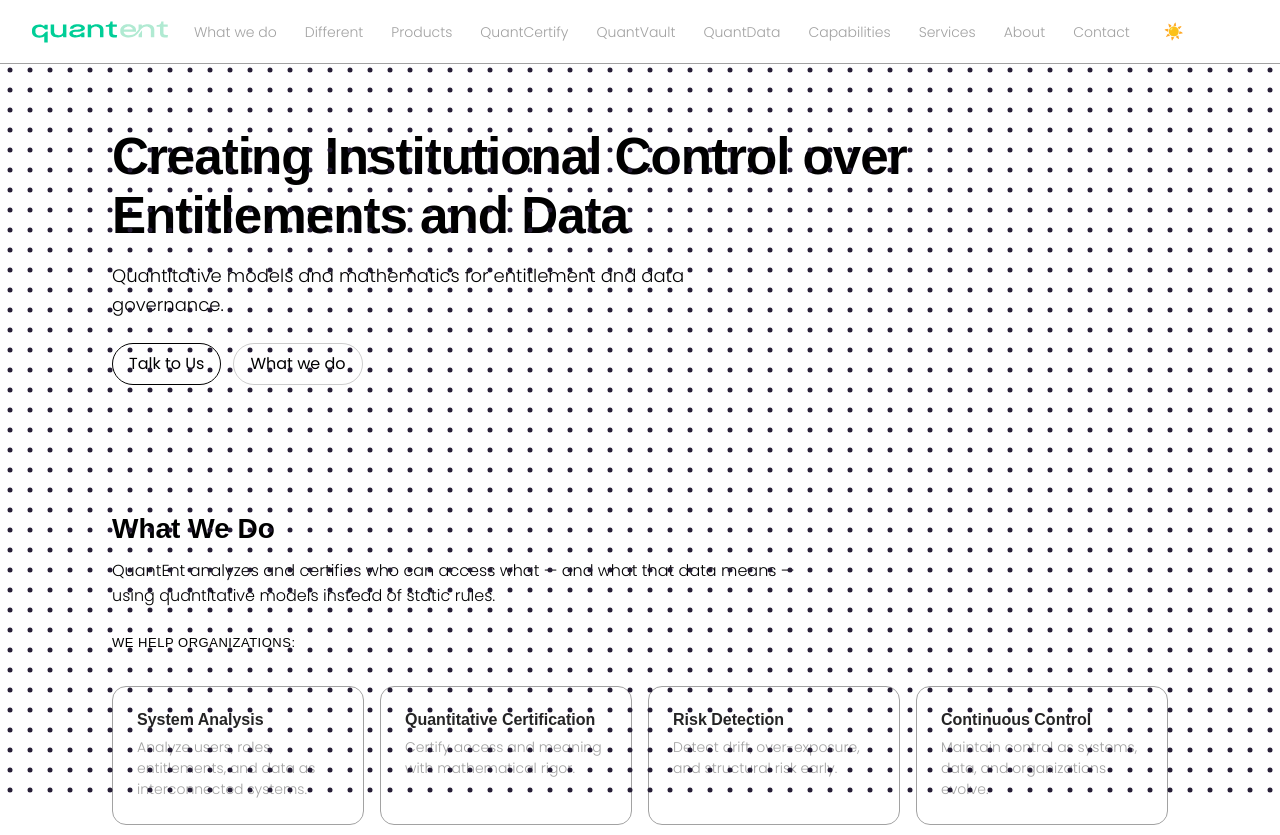
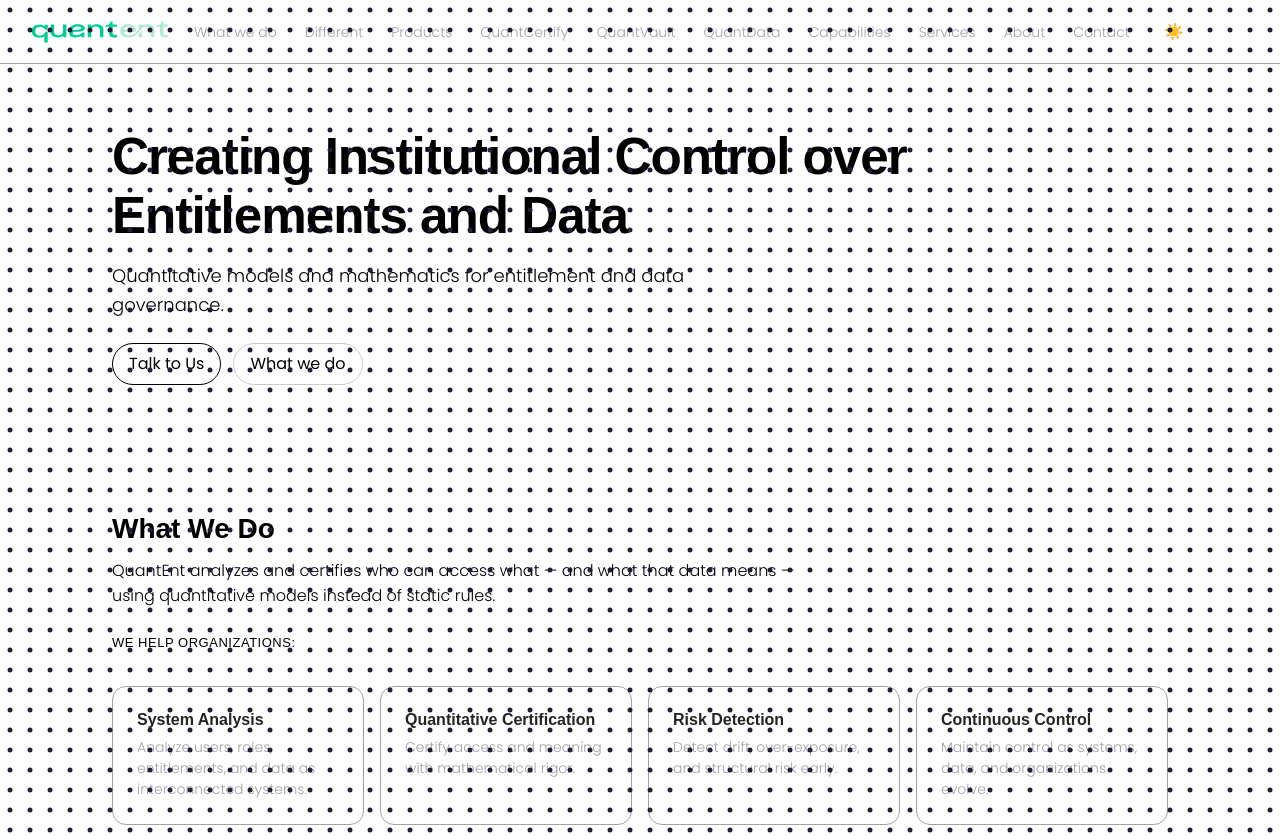
Before and after one commit to quantent-web/quantent-web, a Next.js app: page / in a window 1280 px wide. Shown: the top 835 px of the page. Built offline with nearby package versions, Linux system fonts and the light colour scheme; a web font is replaced by a local one.

Commit message:
Update bg grid z-index

```diff
--- a/app/globals.css
+++ b/app/globals.css
@@ -690,7 +690,8 @@ html[data-theme="dark"] .theme-icon-dark {
   position: absolute;
   inset: 0;
   z-index: 0;
-  height: 100vh;
+  height: 900vh;
+   z-index:99;
 }
 
 .header-bg__nav {
```
